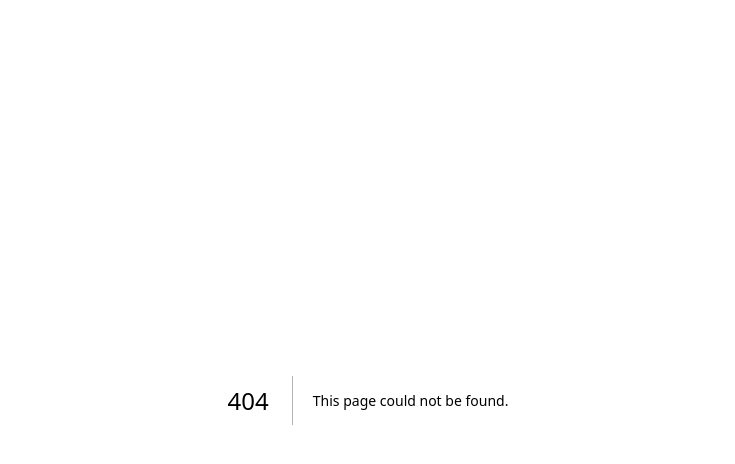
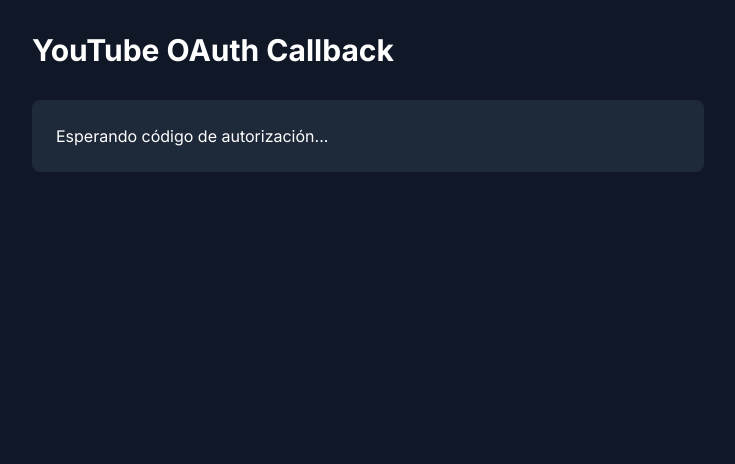
Before and after one commit to Victor199559/attributelypro, a Next.js app: page /youtube/auth/callback in a window 1280 px wide. Before the commit this address had no page. Shown: the top 464 px of the page, without its empty margins (272-1007 px from the left). Built offline with nearby package versions, Linux system fonts and the light colour scheme.

Commit message:
Add YouTube OAuth callback page

```diff
--- /dev/null
+++ b/src/app/youtube/auth/callback/page.tsx
@@ -0,0 +1,79 @@
+'use client';
+import { useSearchParams } from 'next/navigation';
+import { useEffect, useState } from 'react';
+
+export default function YouTubeCallback() {
+  const searchParams = useSearchParams();
+  const [code, setCode] = useState('');
+  const [state, setState] = useState('');
+
+  useEffect(() => {
+    const authCode = searchParams?.get('code');
+    const authState = searchParams?.get('state');
+
+    if (authCode) {
+      setCode(authCode);
+    }
+    if (authState) {
+      setState(authState);
+    }
+  }, [searchParams]);
+
+  const exchangeToken = async () => {
+    try {
+      const response = await fetch('http://3.16.108.83:8000/youtube-ads/exchange-token', {
+        method: 'POST',
+        headers: {
+          'Content-Type': 'application/json',
+        },
+        body: JSON.stringify({ auth_code: code }),
+      });
+
+      const result = await response.json();
+      alert('Token intercambiado: ' + JSON.stringify(result));
+    } catch (error) {
+      alert('Error: ' + error);
+    }
+  };
+
+  return (
+    <div className="min-h-screen bg-gray-900 text-white p-8">
+      <div className="max-w-2xl mx-auto">
+        <h1 className="text-3xl font-bold mb-8">YouTube OAuth Callback</h1>
+
+        {code ? (
+          <div className="bg-gray-800 p-6 rounded-lg">
+            <h2 className="text-xl mb-4">✅ Autorización Exitosa</h2>
+
+            <div className="mb-4">
+              <label className="block text-sm font-medium mb-2">Código de Autorización:</label>
+              <code className="block bg-gray-700 p-3 rounded text-sm break-all">
+                {code}
+              </code>
+            </div>
+
+            {state && (
+              <div className="mb-4">
+                <label className="block text-sm font-medium mb-2">State:</label>
+                <code className="block bg-gray-700 p-3 rounded text-sm">
+                  {state}
+                </code>
+              </div>
+            )}
+
+            <button
+              onClick={exchangeToken}
+              className="bg-red-600 hover:bg-red-700 px-6 py-2 rounded font-medium"
+            >
+              Intercambiar por Access Token
+            </button>
+          </div>
+        ) : (
+          <div className="bg-gray-800 p-6 rounded-lg">
+            <p>Esperando código de autorización...</p>
+          </div>
+        )}
+      </div>
+    </div>
+  );
+}
```
